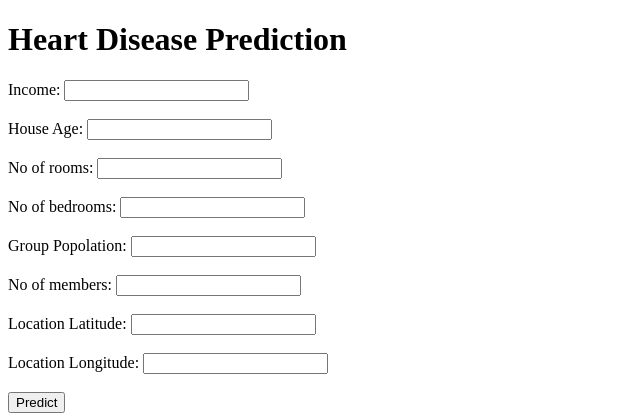
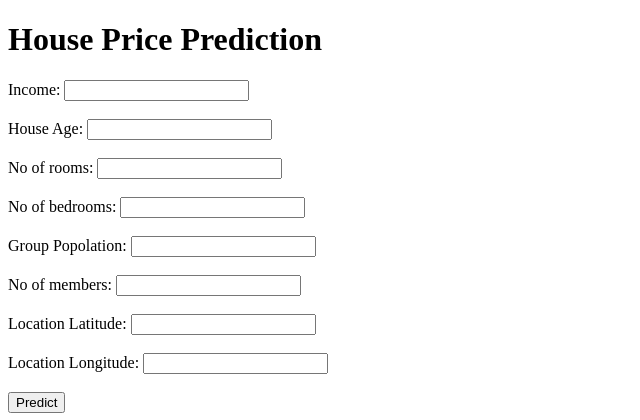
Before and after one commit to kuldipkatiyar/lab10, a Flask app: page / in a window 1280 px wide. Shown: the top 420 px of the page, without its empty margins (0-640 px from the left). Run offline with Flask 3, Linux system fonts and the light colour scheme; parts of the project's set-up code (start-up, migrations or seed data) failed here and were passed over.

Commit message:
Update 1

```diff
--- a/templates/index.html
+++ b/templates/index.html
@@ -4,7 +4,7 @@
     <title>Heart Disease Prediction</title>
 </head>
 <body>
-    <h1>Heart Disease Prediction</h1>
+    <h1>House Price Prediction</h1>
     <form method="POST" action="/predict">
         <label for="MedInc">Income:</label>
         <input type="number" name="MedInc" required><br><br>
```
